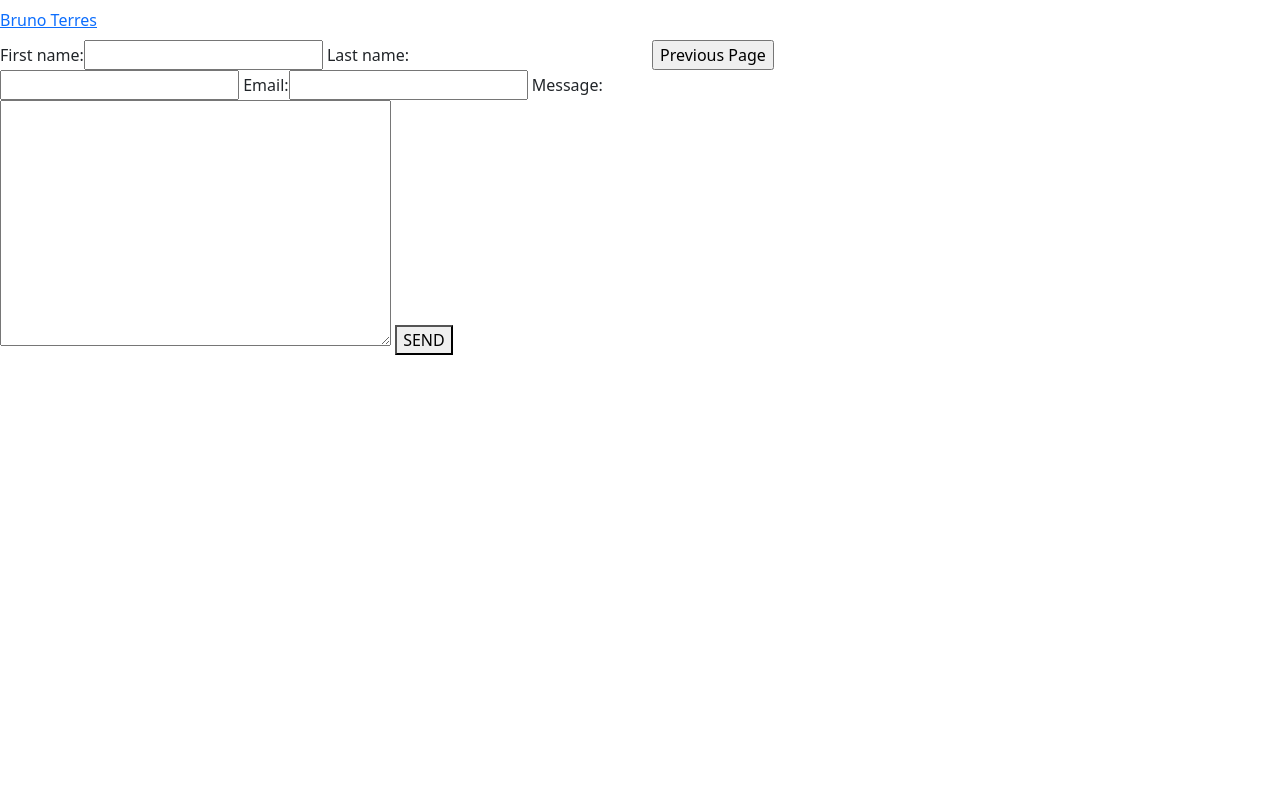
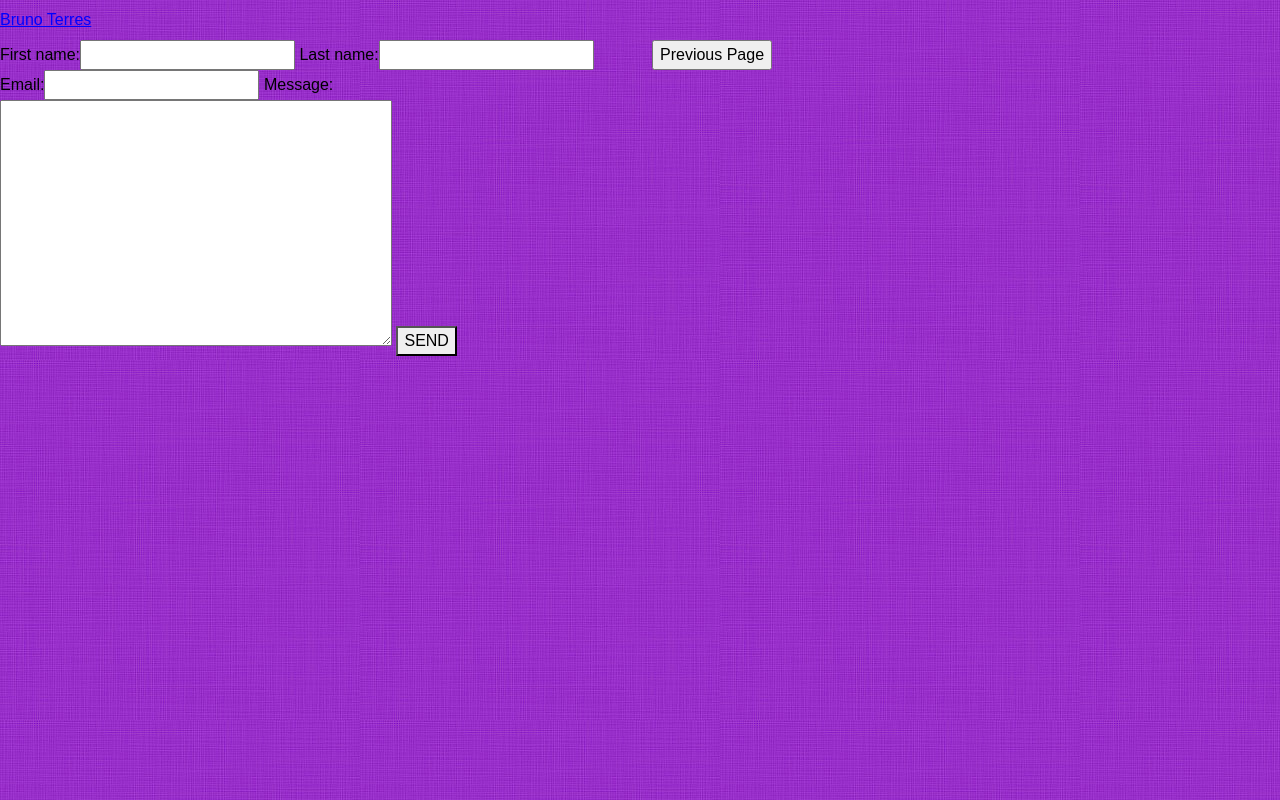
Before and after one commit to BrunoTerres/portfolio, a Django app: page /home/contact/ in a window 1280 px wide. Run offline with Django 3.2, Linux system fonts and the light colour scheme; the page is wider than the window, and the part outside it is not shown.

Commit message:
New styles

```diff
--- /dev/null
+++ b/portfolio/home/static/home.css
@@ -0,0 +1,129 @@
+html, body {
+    height: 100%;
+}
+
+body {
+    margin: 0px;
+    padding: 0px;
+    background: #8C16C3 url(images/img01.jpg) repeat;
+    font-family: 'Source Sans Pro', sans-serif;
+    font-size: 12pt;
+	font-weight: 400;
+	color: #000000;
+}
+
+h1, h2, h3 {
+    margin: 0;
+    padding: 0;
+}
+
+p, ol, ul {
+    margin-top: 0;
+}
+
+ol, ul {
+    padding: 0;
+    list-style: none;
+}
+
+p {
+    line-height: 180%;
+}
+
+strong {
+
+}
+
+a {
+    color: #0000FF;
+}
+
+a:hover {
+    text-decoration: none;
+}
+
+.container {
+    margin: 0px auto;
+    width: 1200px;
+}
+
+
+/************************************************************************************************
+/* Image Style
+/************************************************************/
+
+.image {
+    display: inline-block;
+    border: 1px solid rgb(0, 0, .1);
+}
+
+.image img {
+    display: block;
+    width: 100%;
+}
+
+.image-full {
+    display:block;
+    width: 100%;
+    margin: 0 0 3em 0;
+}
+
+.image-left
+{
+    float: left;
+    margin: 0 2em 2em 0;
+}
+.image-centered
+{
+    display: block;
+    margin: 0 0 2em 0;
+}
+
+.image-centered img
+{
+    margin: 0 auto;
+    width: auto;
+}
+
+
+/*********************************************************************************/
+/* Social Icon Styles                                                            */
+/*********************************************************************************/
+
+ul.contact
+{
+    margin: 0;
+    padding: 2em 0em 0em 0em;
+    list-style: none;
+}
+
+ul.contact li
+{
+    display: inline-block;
+    padding: 0em 0.30em;
+    font-size: 1.5em;
+}
+
+ul.contact li span
+{
+    display: none;
+    margin: 0;
+    padding: 0;
+}
+
+ul.contact li a
+{
+    color: #FFF;
+}
+
+ul.contact li a:before
+{
+    display: inline-block;
+    background: #67128F;
+    width: 80px;
+    height: 80px;
+    line-height: 80px;
+    border-radius: 40px;
+    text-align: center;
+    color: #FFFFFF;
+}
--- a/portfolio/home/templates/base.html
+++ b/portfolio/home/templates/base.html
@@ -62,8 +62,8 @@ Released   : 20131010
     {% endblock %}
 
     <link href="https://cdn.jsdelivr.net/npm/bootstrap@5.0.0-beta1/dist/css/bootstrap.min.css" rel="stylesheet" integrity="sha384-giJF6kkoqNQ00vy+HMDP7azOuL0xtbfIcaT9wjKHr8RbDVddVHyTfAAsrekwKmP1" crossorigin="anonymous">    {% load static %}
-    <link rel='stylesheet' href="{% static 'style.css' %}">
-
+    <link rel="stylesheet" href="{% static 'style.css' %}">
+    <link rel="stylesheet" href="{% static 'home.css' %}">
 </head>
 <body>
 
```
Also changed, not shown: portfolio/home/static/images/img01.jpg (added), portfolio/home/static/images/scr01.jpg (added).
